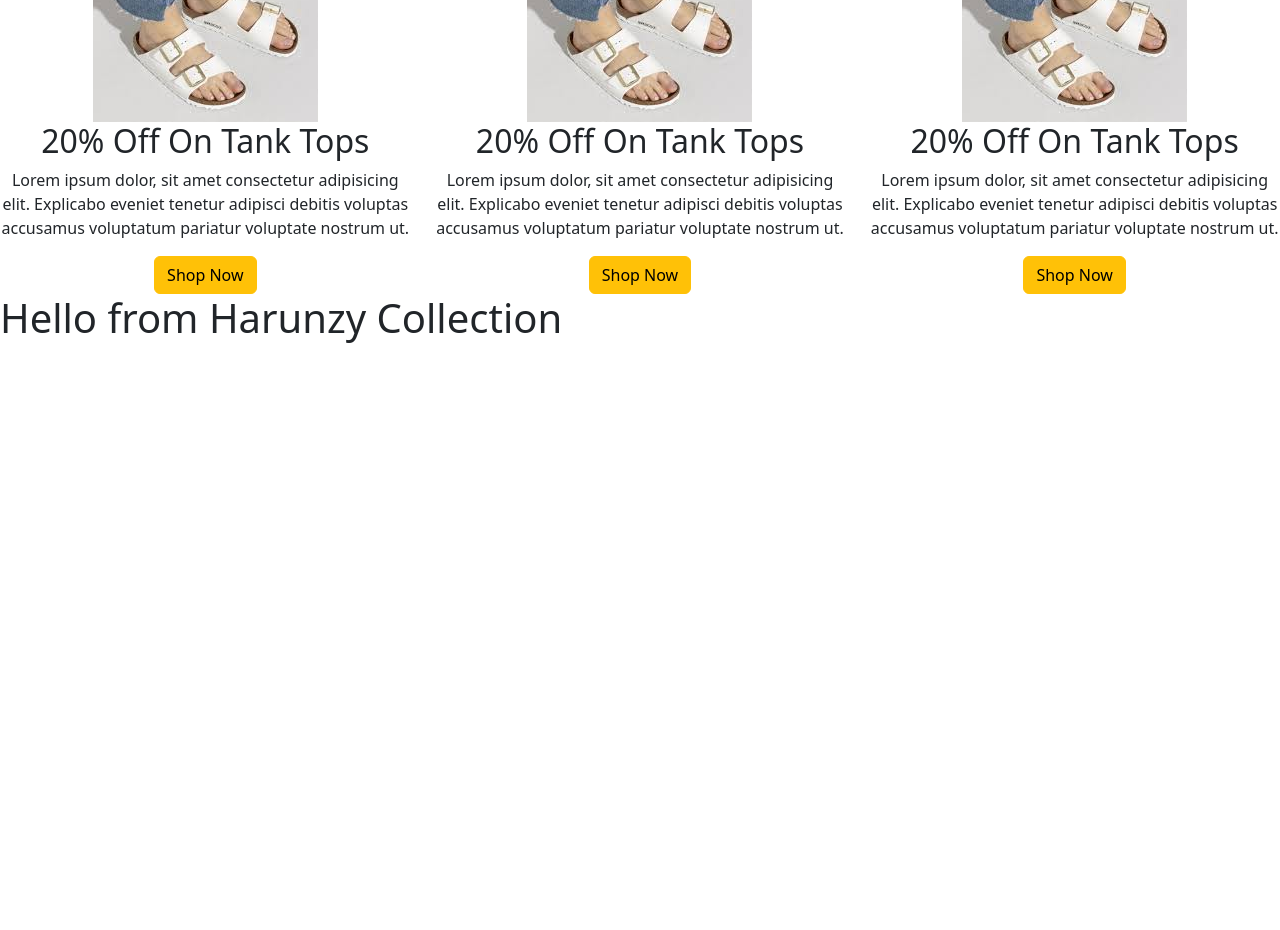
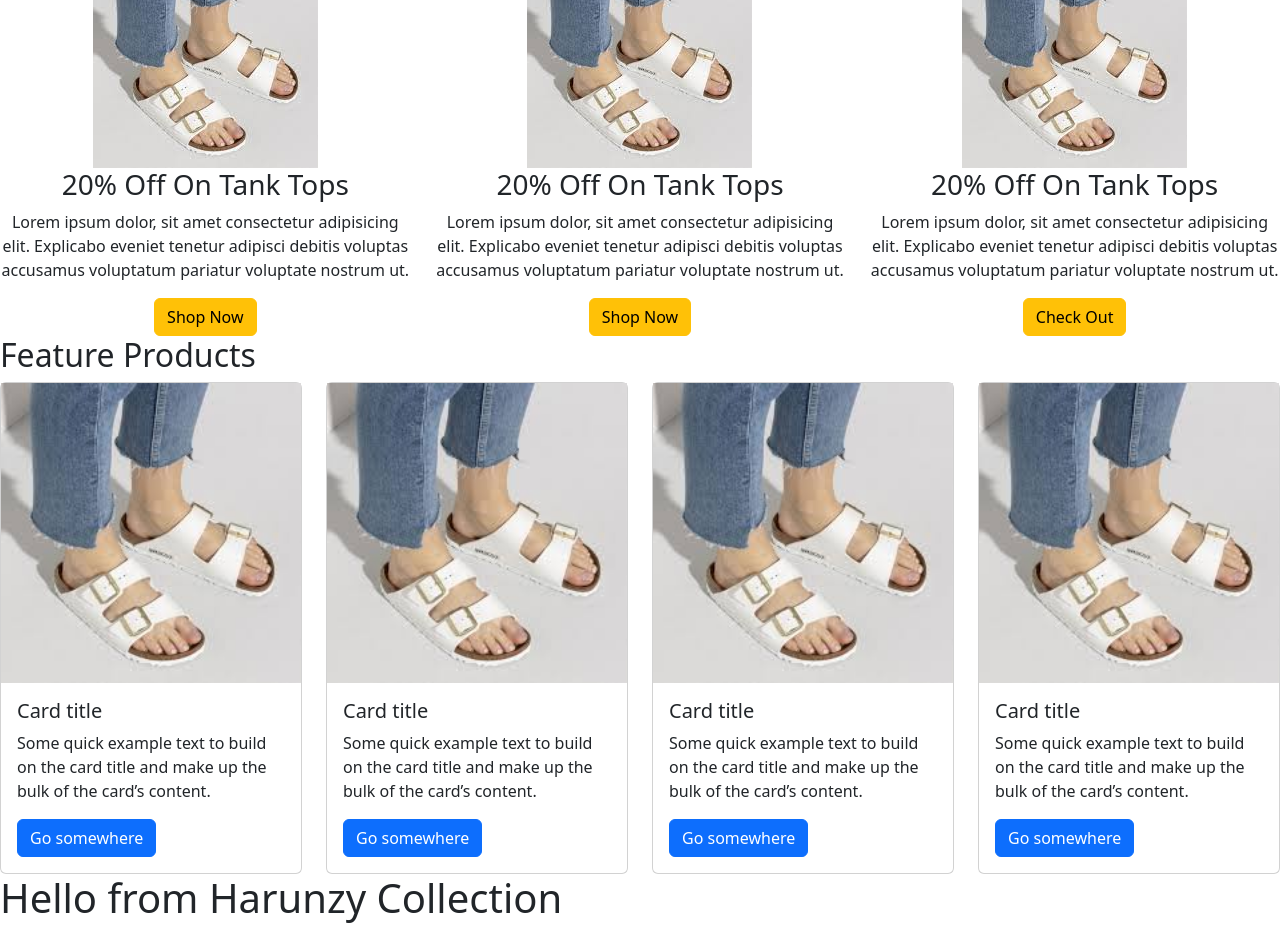
Before and after one commit to HarunaZakaria/HarunzyCollection, a React (Vite) app: page / in a window 1280 px wide. Shown: the part 400-1330 px from the top of the page. Before the commit the page ends 800 px from the top, so only its background shows below. Built offline with nearby package versions, Linux system fonts and the light colour scheme.

Commit message:
add a card with items

```diff
--- a/src/Components/Header.jsx
+++ b/src/Components/Header.jsx
@@ -20,9 +20,10 @@ export default function Header() {
             {/* Categories section start */}
 
             <div className="row header-message">
+                <h2>Categories</h2>
                 <div className="col-lg-4">
                     <img src="/images/sandals.jpg" alt="picture" />
-                    <h2>20% Off On Tank Tops</h2>
+                    <h3>20% Off On Tank Tops</h3>
                     <p>Lorem ipsum dolor, sit amet consectetur adipisicing elit.
                         Explicabo eveniet tenetur adipisci debitis voluptas accusamus
                         voluptatum pariatur voluptate nostrum ut.
@@ -31,7 +32,7 @@ export default function Header() {
                 </div>
                 <div className="col-lg-4">
                     <img src="/images/sandals.jpg" alt="picture" />
-                    <h2>20% Off On Tank Tops</h2>
+                    <h3>20% Off On Tank Tops</h3>
                     <p>Lorem ipsum dolor, sit amet consectetur adipisicing elit.
                         Explicabo eveniet tenetur adipisci debitis voluptas accusamus
                         voluptatum pariatur voluptate nostrum ut.
@@ -40,15 +41,62 @@ export default function Header() {
                 </div>
                 <div className="col-lg-4">
                     <img src="/images/sandals.jpg" alt="picture" />
-                    <h2>20% Off On Tank Tops</h2>
+                    <h3>20% Off On Tank Tops</h3>
                     <p>Lorem ipsum dolor, sit amet consectetur adipisicing elit.
                         Explicabo eveniet tenetur adipisci debitis voluptas accusamus
                         voluptatum pariatur voluptate nostrum ut.
                     </p>
-                    <button type="button" className="btn btn-warning">Shop Now</button>
+                    <button type="button" className="btn btn-warning">Check Out</button>
                 </div>
             </div>
             {/* Categories section end */}
+
+            {/* Feature products section end */}
+            <div className="row">
+                <h2>Feature Products</h2>
+                <div className="col-lg-3">
+                    <div className="card">
+                        <img src="/images/sandals.jpg" alt="picture" />
+                        <div className="card-body">
+                            <h5 className="card-title">Card title</h5>
+                            <p className="card-text">Some quick example text to build on the card title and make up the bulk of the card’s content.</p>
+                            <a href="#" className="btn btn-primary">Go somewhere</a>
+                        </div>
+                    </div>
+                </div>
+                 <div className="col-lg-3">
+                    <div className="card">
+                        <img src="/images/sandals.jpg" alt="picture" />
+                        <div className="card-body">
+                            <h5 className="card-title">Card title</h5>
+                            <p className="card-text">Some quick example text to build on the card title and make up the bulk of the card’s content.</p>
+                            <a href="#" className="btn btn-primary">Go somewhere</a>
+                        </div>
+                    </div>
+                </div>
+                 <div className="col-lg-3">
+                    <div className="card">
+                        <img src="/images/sandals.jpg" alt="picture" />
+                        <div className="card-body">
+                            <h5 className="card-title">Card title</h5>
+                            <p className="card-text">Some quick example text to build on the card title and make up the bulk of the card’s content.</p>
+                            <a href="#" className="btn btn-primary">Go somewhere</a>
+                        </div>
+                    </div>
+                </div>
+                 <div className="col-lg-3">
+                    <div className="card">
+                        <img src="/images/sandals.jpg" alt="picture" />
+                        <div className="card-body">
+                            <h5 className="card-title">Card title</h5>
+                            <p className="card-text">Some quick example text to build on the card title and make up the bulk of the card’s content.</p>
+                            <a href="#" className="btn btn-primary">Go somewhere</a>
+                        </div>
+                    </div>
+                </div>
+            </div>
+
+            {/* Feature products section end */}
         </div>
     )
 }
```
